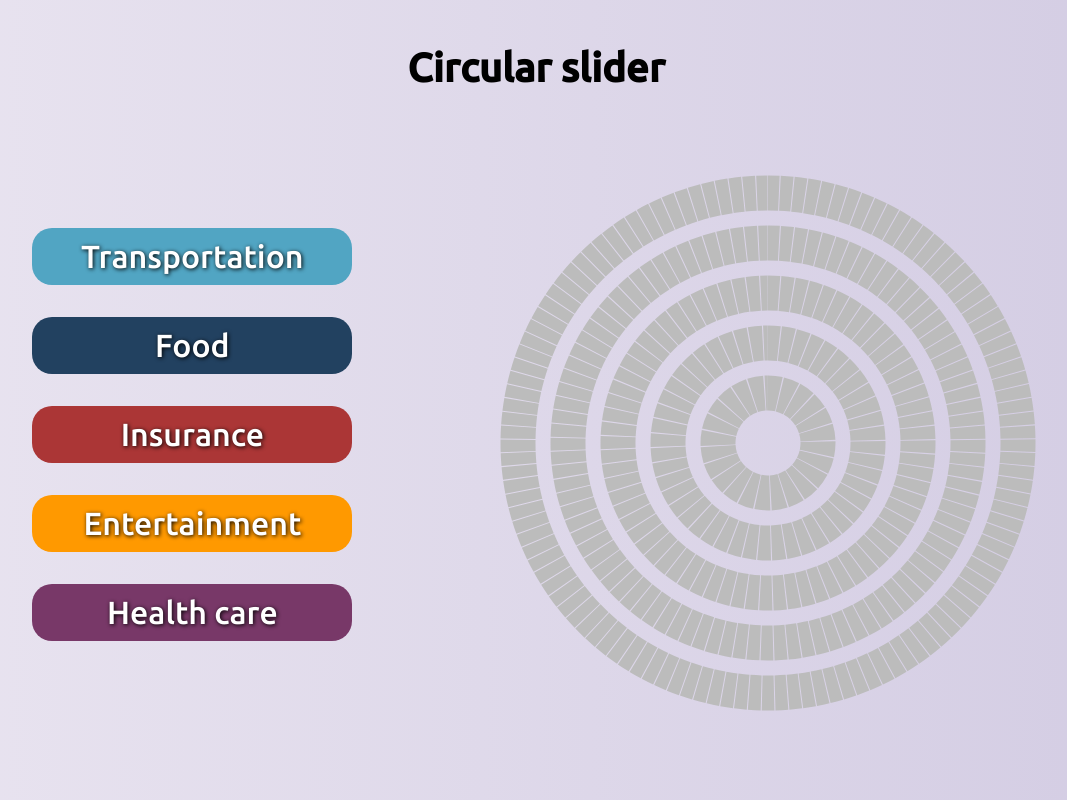
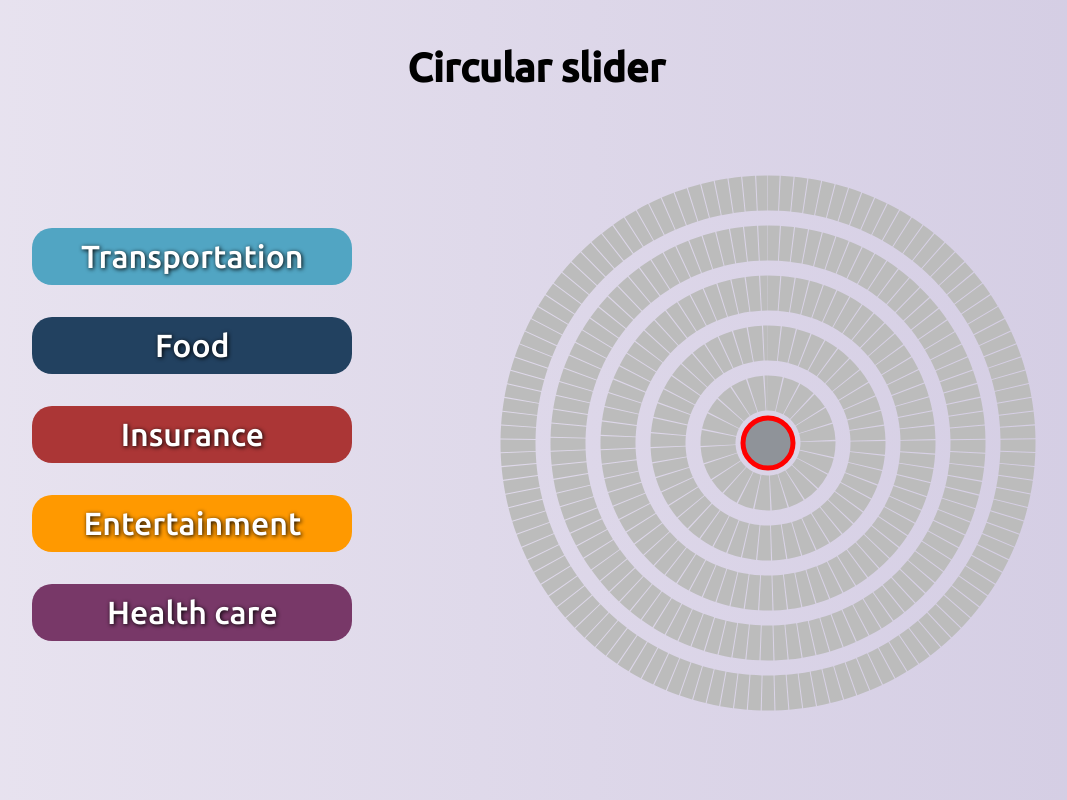
Before and after one commit to meferdzo/Circular_slider, a plain HTML site: page index.html in a window 1280 px wide. Shown: the whole page, without its empty margins (104-1171 px from the left). Drawn offline with Linux system fonts and the light colour scheme.

Commit message:
Added round slider, rearrange the code.

```diff
--- a/js/circularslider.js
+++ b/js/circularslider.js
@@ -1,23 +1,20 @@
-var canvas = document.getElementById('mycanvas');
-var angle = 0;
-
-
-var ctx = canvas.getContext('2d');
+let canvas = document.getElementById('mycanvas');
+let angle = 0;
 
 // making sure that canvas is connected to HTML
-if(canvas.getContext){
-    var ctx = canvas.getContext('2d');
+if (canvas.getContext) {
+  let ctx = canvas.getContext('2d');
 
-    // prepairing draw function and parameters
-    function drawbase(){
-      for(var i = 0; i < 5; i++){
+  // prepairing draw function and parameters
+  function drawbase() {
+    for (let i = 0; i < 5; i++) {
       //setting parameters for circle
-      var centerx = canvas.width / 2;
-      var centery = canvas.height/ 2;
-      var offset = 1.5 * Math.PI;
-      var radius = 50 * (i + 1);
+      let centerx = canvas.width / 2;
+      let centery = canvas.height / 2;
+      let offset = 1.5 * Math.PI;
+      let radius = 50 * (i + 1);
 
-      //draw circle stlyes
+      //draw base circle stlyes
       ctx.beginPath();
       ctx.arc(centerx, centery, radius, 1.5 * Math.PI, 3.5 * Math.PI, false);
       ctx.lineWidth = 35;
@@ -26,10 +23,110 @@ if(canvas.getContext){
       ctx.strokeStyle = '#bcbcbc';
       ctx.stroke();
       ctx.closePath();
-      }
     }
-    drawbase();
+  }
+  drawbase();
+
+  // object options
+  let options = [{
+      container: 'slider',
+      color: '#51A5C3',
+      maxValue: '3000',
+      minValue: '0',
+      step: '1',
+      startValue: '250',
+      description: 'transportation',
+      radius: '250',
+      part: -0.5 * Math.PI
+    },
+    {
+      container: 'slider',
+      color: '#224160',
+      maxValue: '3000',
+      minValue: '0',
+      step: '1',
+      startValue: '200',
+      description: 'food',
+      radius: '250',
+      part: -0.5 * Math.PI
+    },
+    {
+      container: 'slider',
+      color: '#ab3636',
+      maxValue: '3000',
+      minValue: '0',
+      step: '1',
+      startValue: '150',
+      description: 'insurance',
+      radius: '250',
+      part: -0.5 * Math.PI
+    },
+    {
+      container: 'slider',
+      color: '#ff9900',
+      maxValue: '3000',
+      minValue: '0',
+      step: '1',
+      startValue: '150',
+      description: 'entertainment',
+      radius: '100',
+      part: -0.5 * Math.PI
+    },
+    {
+      container: 'slider',
+      color: '#ff9900',
+      maxValue: '3000',
+      minValue: '0',
+      step: '1',
+      startValue: '150',
+      description: 'healhtcare',
+      radius: '50',
+      part: -0.5 * Math.PI
+    },
+  ]
+
+  function setCanvas() {
+    let canvasArray = [];
+    let uniqueCanvases = [];
+
+    for (let j = 0; j < options.length; j++) {
+      if (options[j].container != 'slider')
+        canvasArray.push(options[j].container);
+    }
+  }
+
+  /*function duplicates(canvasArray){
+
+  }*/
+
+  function drawSlider() {
+    let canvas = document.getElementById('mycanvas');
+    let ctx = canvas.getContext('2d');
+    let centerx = canvas.width / 2;
+    let centery = canvas.height / 2;
+
+    ctx.beginPath();
+    ctx.globalAlpha = 1;
+    ctx.arc(centerx, centery, 25, -0.5 * Math.PI, 2 * Math.PI, false);
+    ctx.fillStyle = '#8f9399';
+    ctx.fill();
+    ctx.setLineDash([0, 0]);
+    ctx.lineWidth = 5;
+    ctx.strokeStyle = 'red'
+    ctx.stroke();
+    ctx.closePath();
+
+    console.log("Slider working!")
+  }
+  /*
+  function mustClear(){
+    let canvas = document.getElementById('mycanvas');
+
+    ctx.clearRect(0, 0, canvas.width, canvas.height);
+  }*/
+
+  drawSlider();
+
+  setCanvas();
 
 }
-
-console.log(canvas);
```
Also changed, not shown: style/slider.css (+5 -5 lines).
